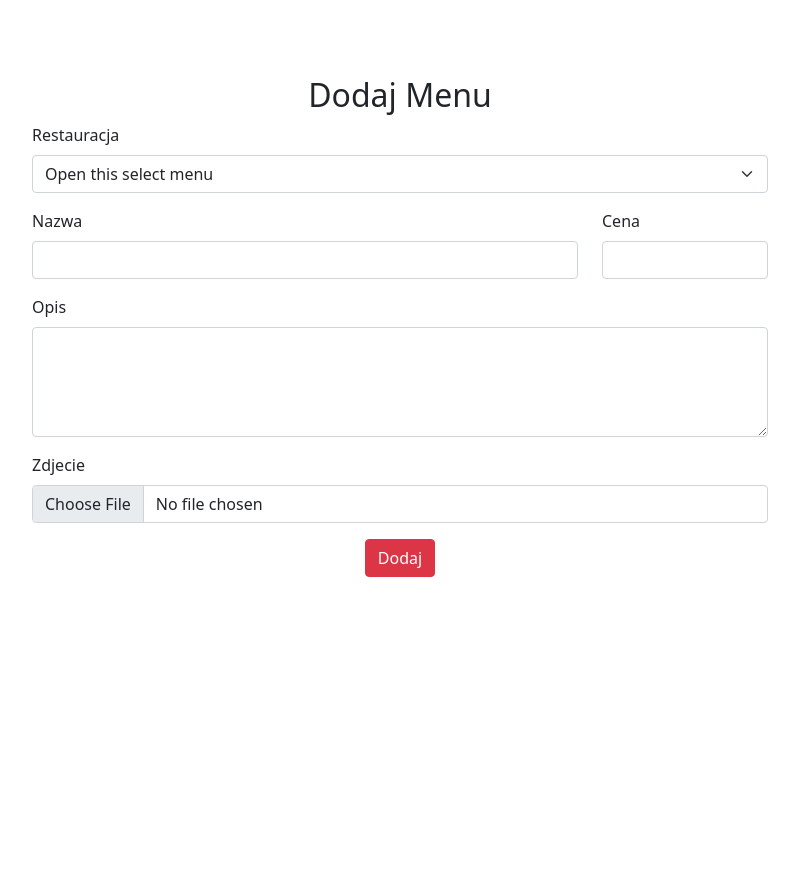
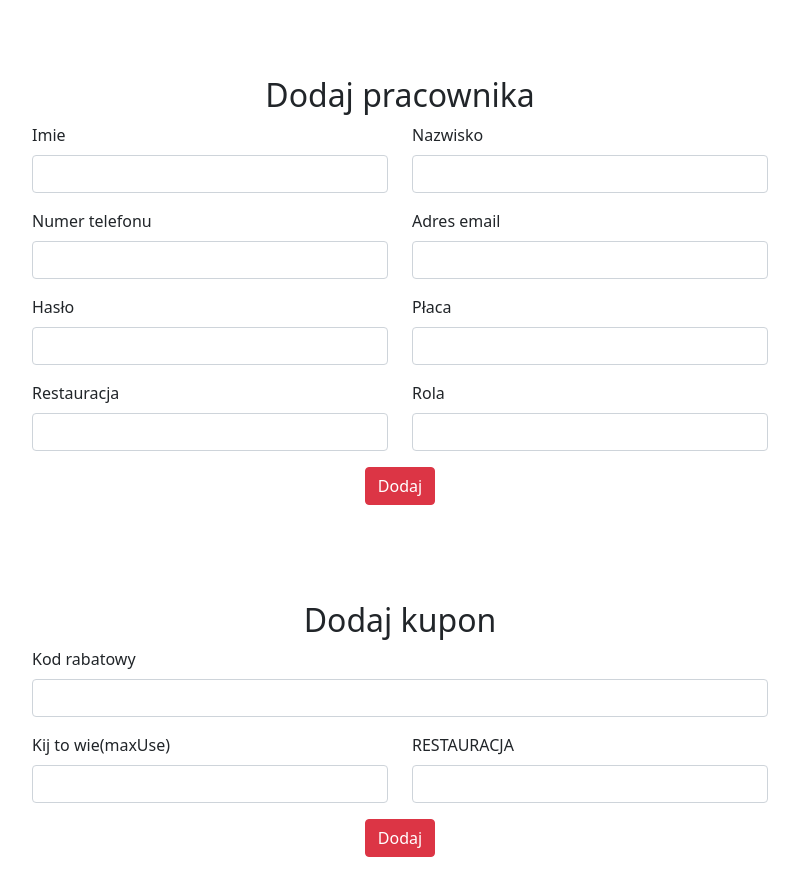
Before and after one commit to Wolf-Programmers/Restaurant-Creator_UI, a React (Create React App) app: page /manage in a window 1280 px wide. Shown: the part 920-1816 px from the top of the page, without its empty margins (240-1039 px from the left). Before the commit the page ends 1545 px from the top, so only its background shows below. Built offline with nearby package versions, Linux system fonts and the light colour scheme; no server answers.

Commit message:
employee, cupoun form added

```diff
--- /dev/null
+++ b/src/AddEmployee.js
@@ -0,0 +1,110 @@
+import { Col, Container, Row, Form, Button} from "react-bootstrap";
+import {useNavigate} from 'react-router-dom';
+import React, {useEffect, useState} from "react";
+
+function AddEmployee()
+{
+
+    let navigate = useNavigate();
+    let user = JSON.parse(localStorage.getItem('user-info'))
+    const [name, setName]=useState("")
+    const [lastName, setLastName]=useState("")
+    const [phoneNumber, setPhone]=useState("")
+    const [email, setEmail]=useState("")
+    const [password, setPassword]=useState("")
+    const [salary, setSalary]=useState()
+    const [restaurantId, setRestaurantId]=useState()
+    const [employeeRoleId, setEmployeeRoleId]=useState()
+
+    async function create(){
+
+        let item={name,lastName, phoneNumber, email, password, salary, restaurantId, employeeRoleId}
+        console.warn(item)
+
+        let result = await fetch("http://localhost:8080/employee/add-employee/",{
+            method:'PUT',
+            body:JSON.stringify(item),
+            headers:{
+                "Content-Type":'application/json',
+            }
+        })
+
+        result = await result.json()
+
+        if(result.status === 1){
+            navigate('/')
+        }
+        else{
+            console.warn(result)
+            console.warn(result.errorList)
+        }
+    }
+
+    return(
+        <div>
+            <Container>
+                <Row className="justify-content-center mt-5">
+                    <Col sm={12}><h2>Dodaj pracownika</h2></Col>
+                        <Col sm={12} md={4}>
+                            <Form.Group className="mb-3">
+                                <Form.Label className="float-start">Imie</Form.Label>
+                                <Form.Control type="input" value={name} onChange={(e)=>setName(e.target.value)}/>
+                            </Form.Group>
+                        </Col>
+                        <Col sm={12} md={4}>
+                            <Form.Group className="mb-3">
+                                <Form.Label className="float-start">Nazwisko</Form.Label>
+                                <Form.Control type="input" value={lastName} onChange={(e)=>setLastName(e.target.value)}/>
+                            </Form.Group>
+                        </Col>
+                        <div className="clearfix"></div>
+                        <Col sm={12} md={4}>
+                            <Form.Group className="mb-3">
+                                <Form.Label className="float-start">Numer telefonu</Form.Label>
+                                <Form.Control type="input" value={phoneNumber} onChange={(e)=>setPhone(e.target.value)}/>
+                            </Form.Group>
+                        </Col>
+                        <Col sm={12} md={4}>
+                            <Form.Group className="mb-3">
+                                <Form.Label className="float-start">Adres email</Form.Label>
+                                <Form.Control type="input" value={email} onChange={(e)=>setEmail(e.target.value)}/>
+                            </Form.Group>
+                        </Col>
+                        <div className="clearfix"></div>
+                        <Col sm={12} md={4}>
+                            <Form.Group className="mb-3">
+                                <Form.Label className="float-start">Hasło</Form.Label>
+                                <Form.Control type="password" value={password} onChange={(e)=>setPassword(e.target.value)}/>
+                            </Form.Group>
+                        </Col>
+                        <Col sm={12} md={4}>
+                            <Form.Group className="mb-3">
+                                <Form.Label className="float-start">Płaca</Form.Label>
+                                <Form.Control type="input" value={salary} onChange={(e)=>setSalary(e.target.value)}/>
+                            </Form.Group>
+                        </Col>
+                        <div className="clearfix"></div>
+                        <Col sm={12} md={4}>
+                            <Form.Group className="mb-3">
+                                <Form.Label className="float-start">Restauracja</Form.Label>
+                                <Form.Control type="input" value={restaurantId} onChange={(e)=>setRestaurantId(e.target.value)}/>
+                            </Form.Group>
+                        </Col>
+                        <Col sm={12} md={4}>
+                            <Form.Group className="mb-3">
+                                <Form.Label className="float-start">Rola</Form.Label>
+                                <Form.Control type="input" value={employeeRoleId} onChange={(e)=>setEmployeeRoleId(e.target.value)}/>
+                            </Form.Group>
+                        </Col>
+                        <Col sm={12}>
+                        <Button variant="danger" className="mb-5" onClick={create}>
+                            Dodaj
+                        </Button>
+                        </Col>
+                </Row>
+            </Container>
+        </div>
+    )
+}
+
+export default AddEmployee
--- /dev/null
+++ b/src/Cupoun.js
@@ -0,0 +1,82 @@
+import { Col, Container, Row, Form, Button} from "react-bootstrap";
+import {useNavigate} from 'react-router-dom';
+import React, {useEffect, useState} from "react";
+
+function Cupoun()
+{
+
+    let navigate = useNavigate();
+    let user = JSON.parse(localStorage.getItem('user-info'))
+    const [cuponCode, setcuponCode]=useState("")
+    const [maxUse, setmaxUse]=useState("")
+    const [id, setId]=useState("")
+    const [typeSelected, setTypeSelected]=useState()
+
+
+
+    async function create(){
+
+        let restaurant = await fetch("http://localhost:8080/restaurant/info?id=" + id);
+        restaurant= await restaurant.json()
+        restaurant = await restaurant.value
+        console.warn(restaurant)
+
+        let item={cuponCode, maxUse, restaurant}
+        console.warn(item)
+
+        let result = await fetch("http://localhost:8080/cupon/cupon-create/",{
+            method:'Post',
+            body:JSON.stringify(item),
+            headers:{
+                "Content-Type":'application/json',
+            }
+        })
+
+        result = await result.json()
+
+        if(result.status === 1){
+            navigate('/')
+        }
+        else{
+            console.warn(result)
+            console.warn(result.errorList)
+        }
+    }
+
+    return(
+        <div>
+            <Container>
+                <Row className="justify-content-center mt-5">
+                    <Col sm={12}><h2>Dodaj kupon</h2></Col>
+                        <Col sm={12} md={8}>
+                            <Form.Group className="mb-3">
+                                <Form.Label className="float-start">Kod rabatowy</Form.Label>
+                                <Form.Control type="input" value={cuponCode} onChange={(e)=>setcuponCode(e.target.value)}/>
+                            </Form.Group>
+                        </Col>
+                        <div className="clearfix"></div>
+                        <Col sm={12} md={4}>
+                            <Form.Group className="mb-3">
+                                <Form.Label className="float-start">Kij to wie(maxUse)</Form.Label>
+                                <Form.Control type="input" value={maxUse} onChange={(e)=>setmaxUse(e.target.value)}/>
+                            </Form.Group>
+                        </Col>
+                        <Col sm={12} md={4}>
+                            <Form.Group className="mb-3">
+                                <Form.Label className="float-start">RESTAURACJA</Form.Label>
+                                <Form.Control type="input" value={id} onChange={(e)=>setId(e.target.value)}/>
+                            </Form.Group>
+                        </Col>
+                        <div className="clearfix"></div>
+                        <Col sm={12}>
+                        <Button variant="danger" className="mb-5" onClick={create}>
+                            Dodaj
+                        </Button>
+                        </Col>
+                </Row>
+            </Container>
+        </div>
+    )
+}
+
+export default Cupoun
--- a/src/Manage.js
+++ b/src/Manage.js
@@ -1,5 +1,7 @@
+import AddEmployee from "./AddEmployee";
 import AddMenu from "./AddMenu";
 import AddRestaurant from "./AddRestaurant";
+import Cupoun from "./Cupoun";
 import Header from './Header';
 
 function Manage()
@@ -8,7 +10,9 @@ function Manage()
         <div>
             <Header/>
             <AddRestaurant/>
-            <AddMenu/>
+            <AddEmployee/>
+            {/* <AddMenu/>  */}
+            <Cupoun/>
         </div>
     )
 }
```
